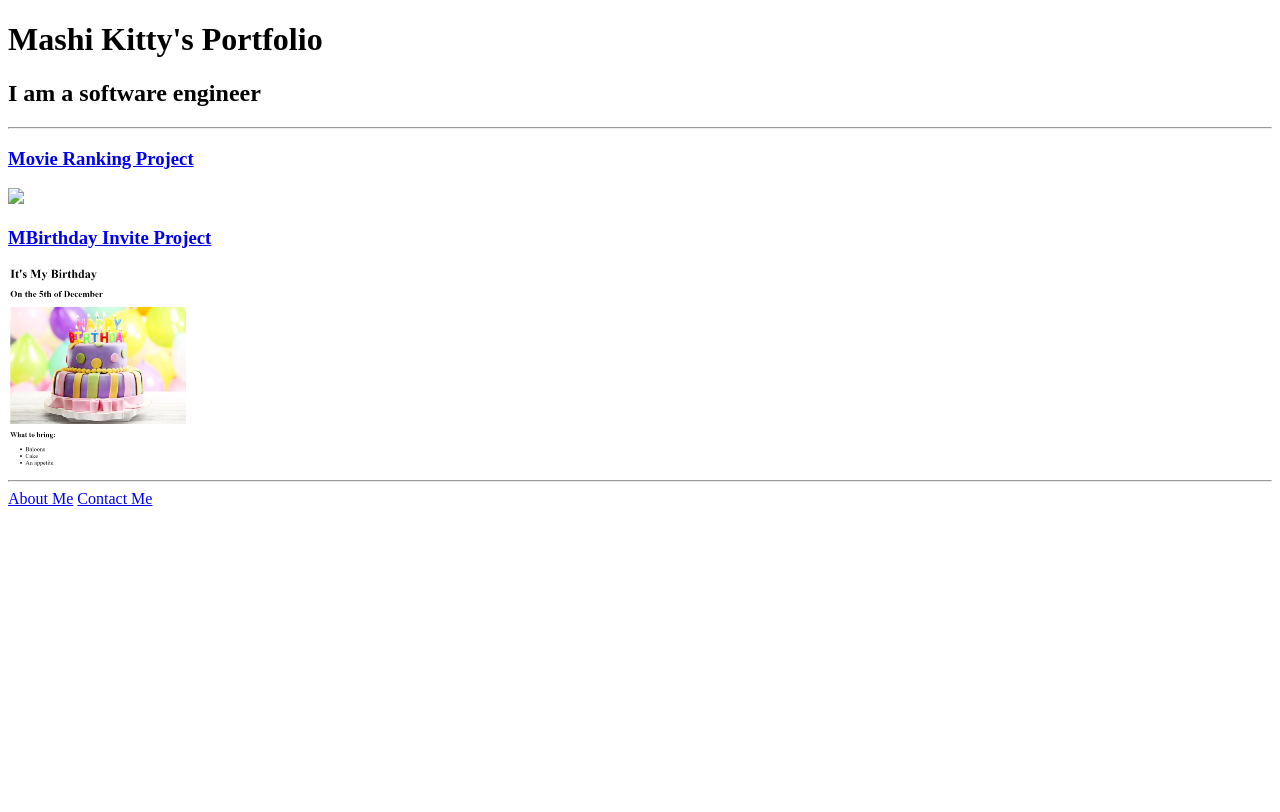
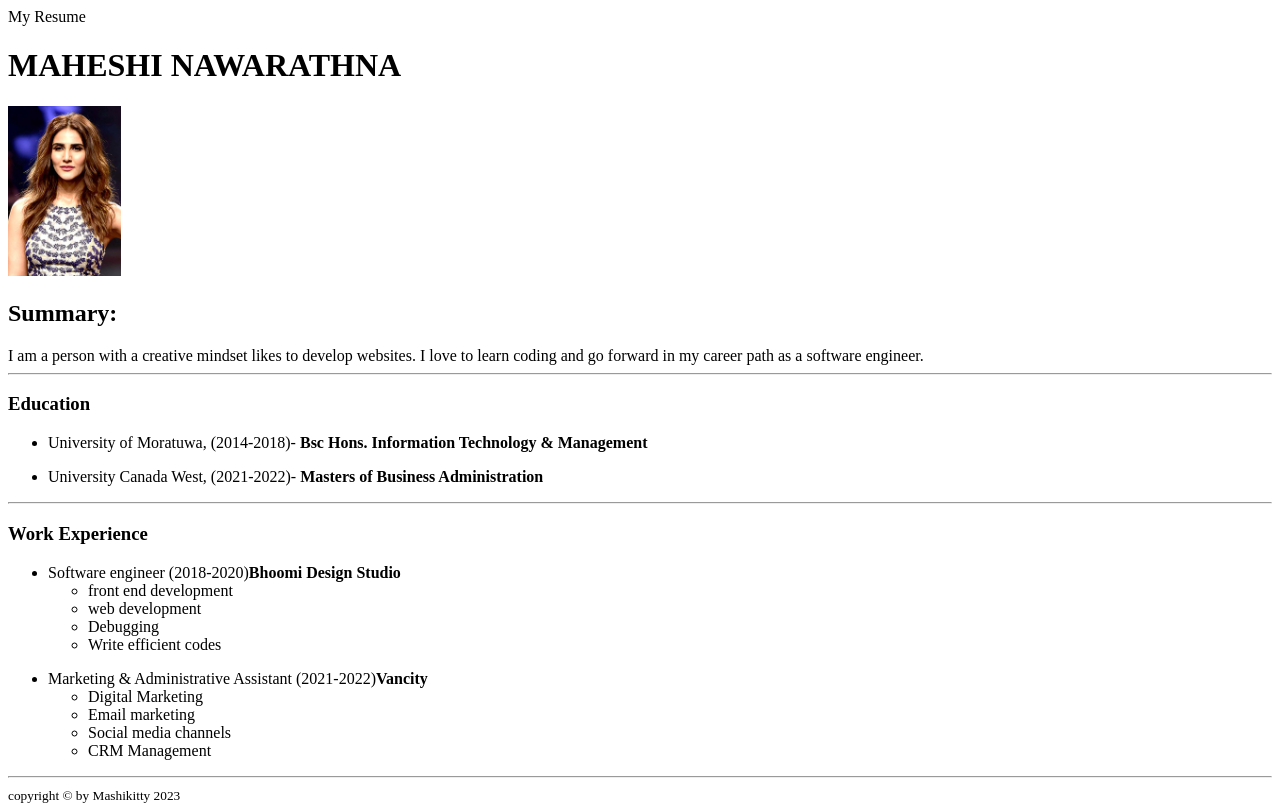
Before and after one commit to Mashikitty/html-portfolio-project-, a plain HTML site: page index.html in a window 1280 px wide. Drawn offline with Linux system fonts and the light colour scheme.

Commit message:
Add files via upload

```diff
--- a/index.html
+++ b/index.html
@@ -1,22 +1,30 @@
-<!-- TODO 1: Create the HTML Boilerplate -->
 <!DOCTYPE html>
-<html lang="eng">
-    <head>
-        <meta charset="UTF-8">
-        <meta http-equiv="X-UA-compatible" content="IE=edge">
-        <title>Mashi Kitty's Portfolio</title>
-    </head>
-    <body>
-        <h1> Mashi Kitty's Portfolio</h1>
-        <h2> I am a software engineer</h2>
-        <hr>
-        <h3>
-        <a href="./public/movie-ranking.html">Movie Ranking Project</a></h3>
-        <img src="./assets/images/movie-ranking.png/" height="200">
-        <a href="./public/birthday-invite.html"><h3>MBirthday Invite Project</h3></a>
-<img src="./assets/images/birthday-invite.png" height="200">
+<head>My Resume</head>
+<body>
+    <h1>MAHESHI NAWARATHNA</h1>
+    <img src="./vaani kapoor.jpg" height="170">
+    <h2>Summary:</h2><p1> I am a person with a creative mindset likes to develop websites.  I love to learn coding and go forward in my career path as a software engineer.
+    </p1>
+    <hr>
+    <h3>Education</h3>
+    <ul><li>University of Moratuwa, (2014-2018)- <b>Bsc Hons. Information Technology & Management </b></li></ul>
+    <ul><li>University Canada West, (2021-2022)- <b>Masters of Business Administration </b></li></ul>
+   <hr>
+    <h3>Work Experience</h3>
+    <ul><li>Software engineer (2018-2020)<b>Bhoomi Design Studio </b></li> <ul>
+        <li>front end development </li>
+        <li>web development </li>
+        <li>Debugging </li>
+        <li>Write efficient codes </li>
+    </ul>
+</ul>
+<ul><li>Marketing & Administrative Assistant (2021-2022)<b>Vancity</b></li><ul>
+    <li>Digital Marketing </li>
+    <li>Email marketing </li>
+    <li>Social media channels</li>
+    <li>CRM Management </li>
+</ul>
+</ul>
 <hr>
-<a href="./public/about.html"> About Me</a>
-<a href="./public/contact.html"> Contact Me</a>
-    </body>
-</html>
+<footer>
+    <small>copyright © by Mashikitty 2023</small></footer>
```
Also changed, not shown: vaani kapoor.jpg (added).
